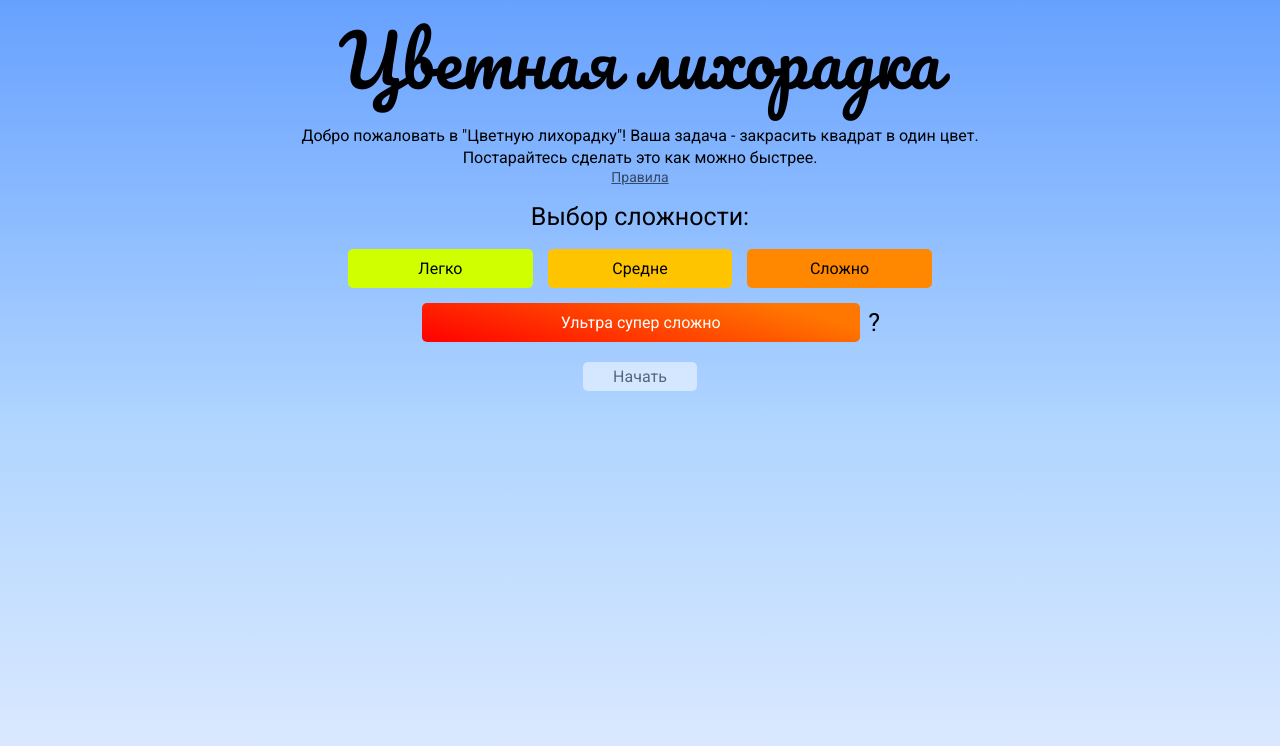
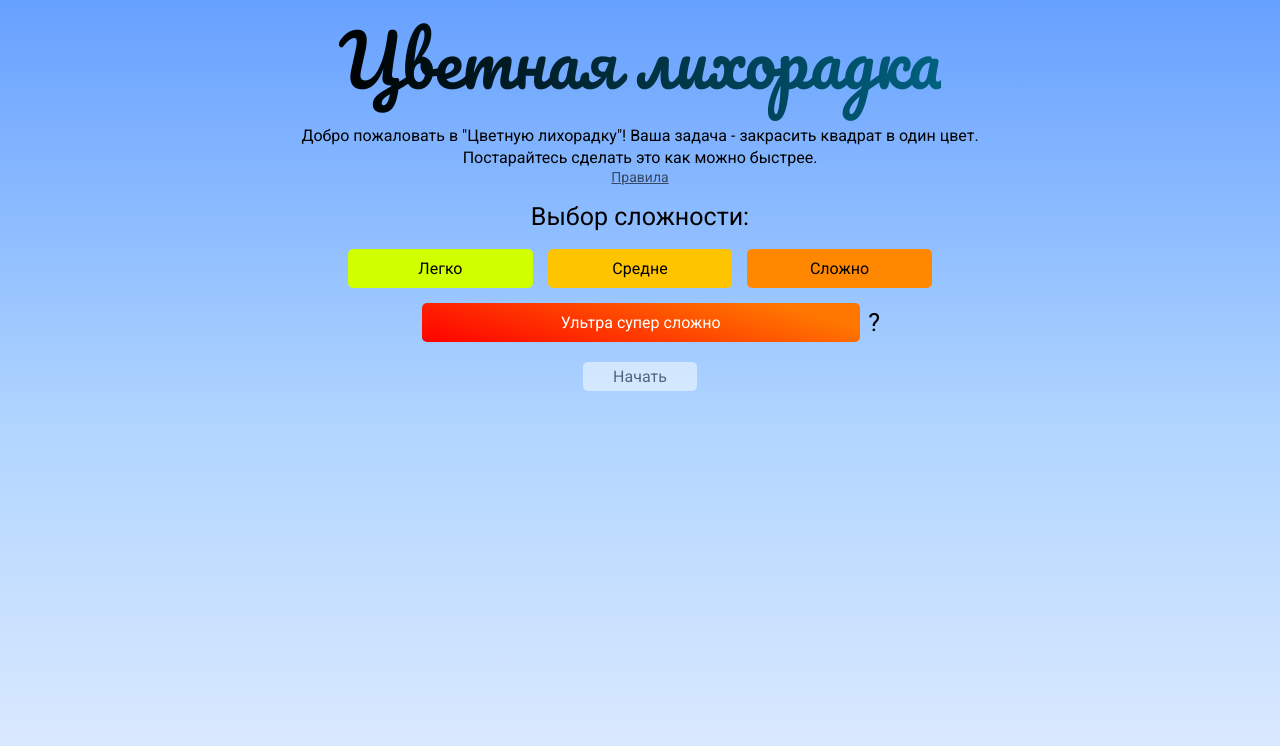
Before and after one commit to NikitaShevchik/JS-color-game, a plain HTML site: page index.html in a window 1280 px wide. Drawn offline with Linux system fonts and the light colour scheme.

Commit message:
clean+style

```diff
--- a/#source/scss/style.scss
+++ b/#source/scss/style.scss
@@ -12,6 +12,10 @@
         font-family: 'Pacifico', cursive;
         font-size: 70px;
         padding: 25px 0 30px 0;
+        background: rgb(0,0,0);
+        background: linear-gradient(90deg, rgba(0,0,0,1) 0%, rgba(0,97,128,1) 100%);
+        -webkit-background-clip: text;
+        -webkit-text-fill-color: transparent;
     }
     &__body {
         width: 100%;
@@ -37,7 +41,6 @@
         }
     }
 }
-
 .header__text._hide{
     display: none;
 }
```
Also changed, not shown: css/style.css.
